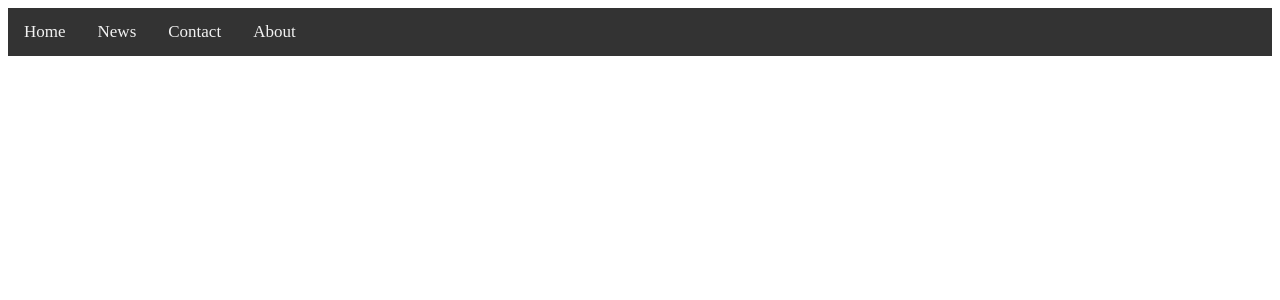
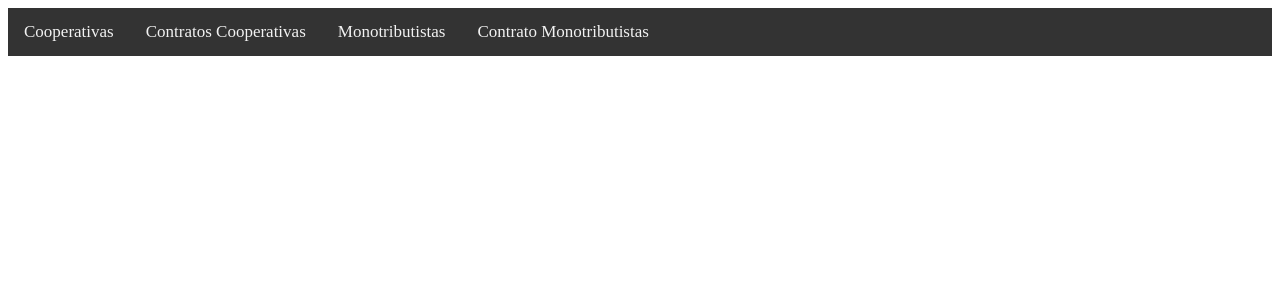
Before and after one commit to baroam0/dopcas, a Django app: template templates/base.html in a window 1280 px wide. Shown: the top 300 px of the page. Run offline with Django 3.2, Linux system fonts and the light colour scheme; the template is opened without the code that fills it, so the values that code supplies are empty; parts of the project's set-up code (start-up, migrations or seed data) failed here and were passed over.

Commit message:
Se listado de monotributistas

```diff
--- a/dopcas/urls.py
+++ b/dopcas/urls.py
@@ -17,8 +17,13 @@ from django.contrib import admin
 from django.urls import path
 
 from apps.contratomonotributistas.views import detallecontrato
+from apps.monotributistas.views import listadomonotributista
+from dopcas.views import inicio
+
 
 urlpatterns = [
+    path('', inicio),
     path('admin/', admin.site.urls),
     path('detalle/<int:pk>/', detallecontrato),
+    path('listadomonotributista/', listadomonotributista),
 ]
--- a/templates/base.html
+++ b/templates/base.html
@@ -41,10 +41,10 @@
 
 <body>
     <div class="topnav">
-        <a class="active" href="#home">Home</a>
-        <a href="#news">News</a>
-        <a href="#contact">Contact</a>
-        <a href="#about">About</a>
+        <a href="#home">Cooperativas</a>
+        <a href="#news">Contratos Cooperativas</a>
+        <a href="/listadomonotributista">Monotributistas</a>
+        <a href="#about">Contrato Monotributistas</a>
     </div>
     {%block content%}
     {%endblock%}
```
Also changed, not shown: apps/monotributistas/views.py (+14 -0 lines), dopcas/views.py (added, +9 -0 lines), templates/monotributistas/lista_monotributista.html (added, +14 -0 lines), db.sqlite3.
